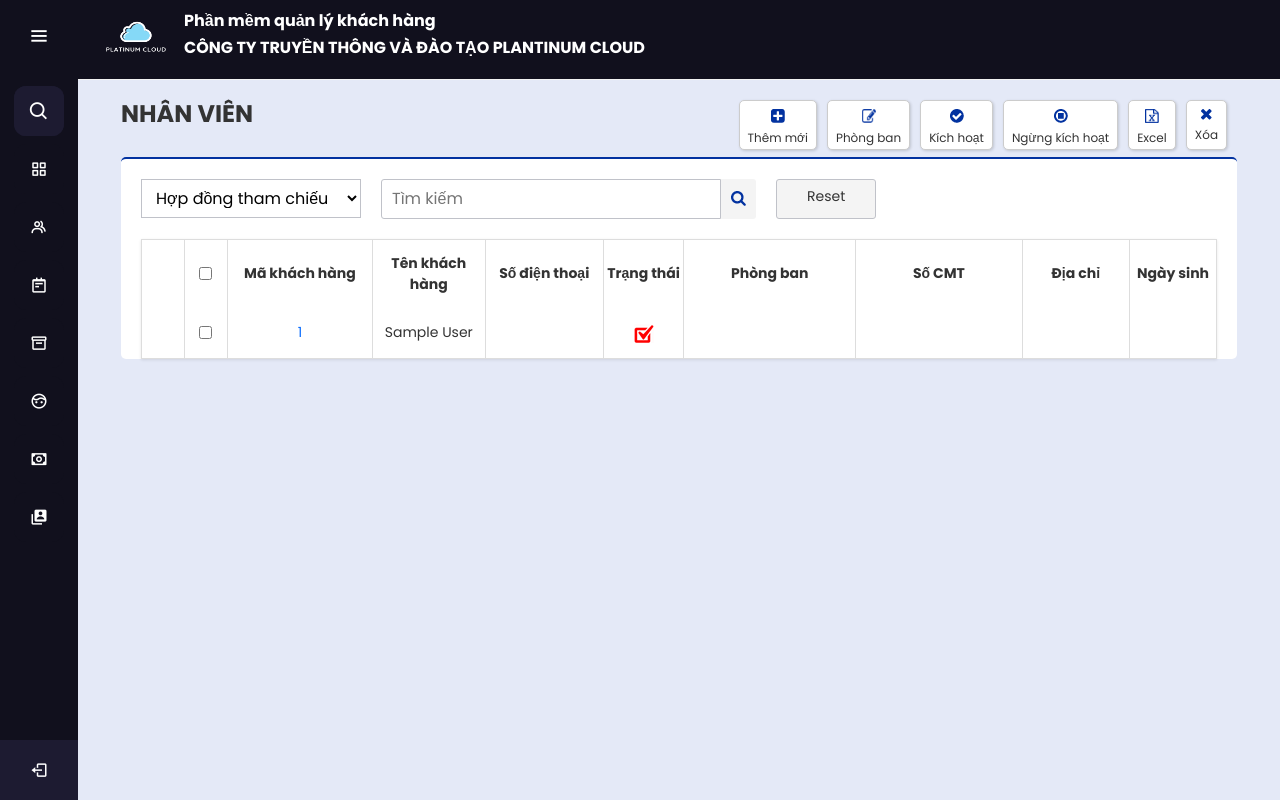
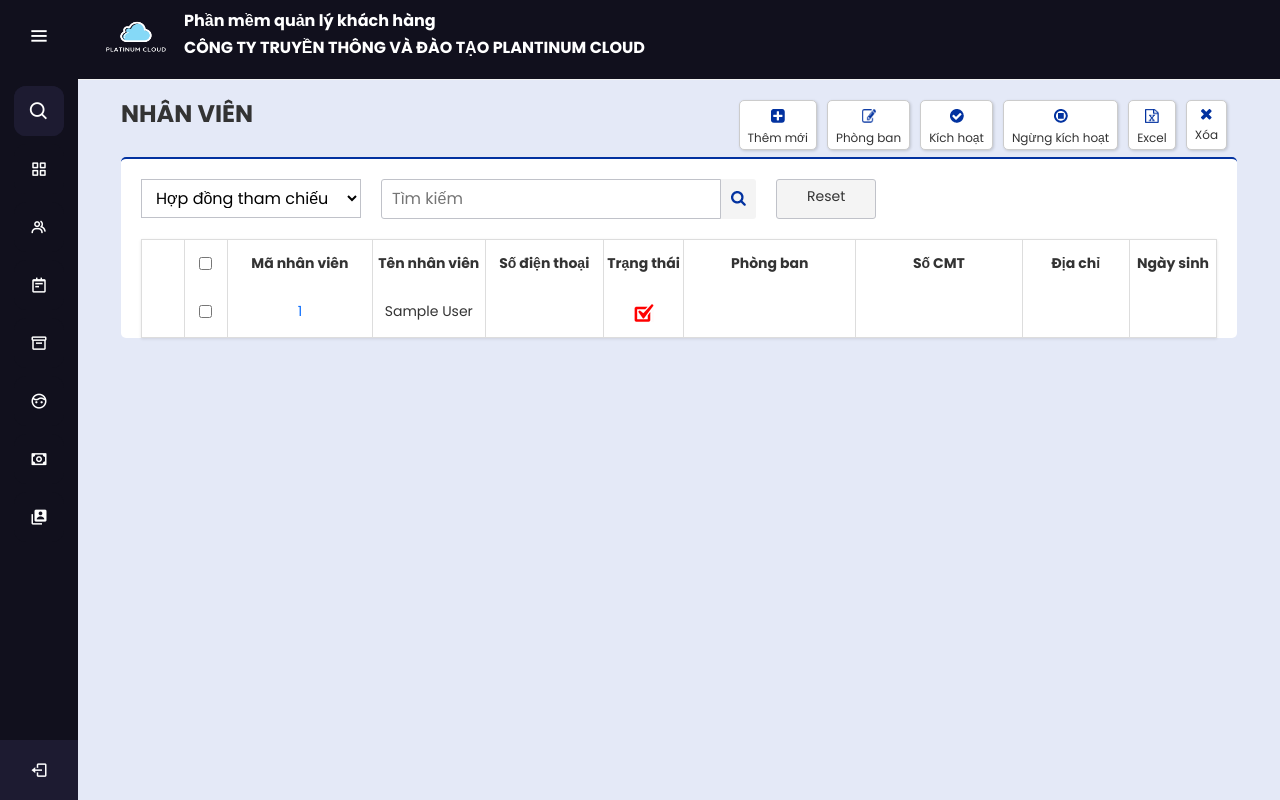
Before and after one commit to huanyd1/Customer_Manager, a PHP site: page /view/staff/staff.php in a window 1280 px wide. Run offline with PHP 8.4, Linux system fonts and the light colour scheme; the template is opened without the code that fills it, so the values that code supplies are empty; the visitor is signed in with stand-in values (Sample User, id 1).

Commit message:
Update staff.php

```diff
--- a/view/staff/staff.php
+++ b/view/staff/staff.php
@@ -38,7 +38,7 @@
          <span class="tooltip">Search</span>
       </li>
       <li>
-        <a href="#">
+        <a href="../../index.php">
           <i class='bx bx-grid-alt'></i>
           <span class="links_name">Dashboard</span>
         </a>
@@ -185,10 +185,10 @@
                                 <input type="checkbox" name="all_checkbox" id="all_checkbox">
                             </div>
                             <div class="name-nv title-staff">
-                                <p>Mã khách hàng</p>
+                                <p>Mã nhân viên</p>
                             </div>
                             <div class="code title-staff">
-                                <p>Tên khách hàng</p>
+                                <p>Tên nhân viên</p>
                             </div>
                             <div class="phone title-staff">
                                 <p>Số điện thoại</p>
```
